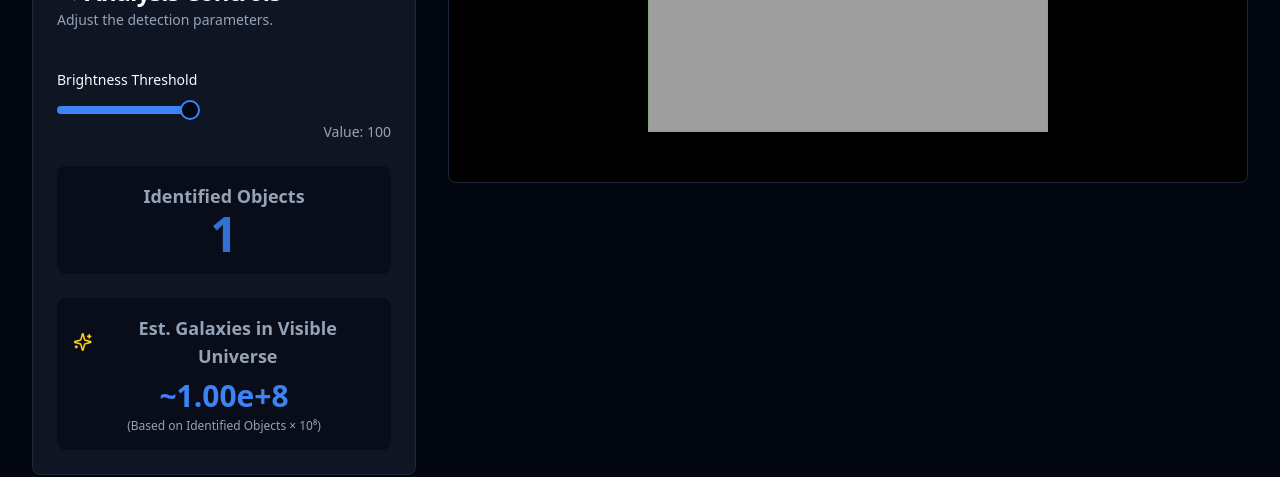
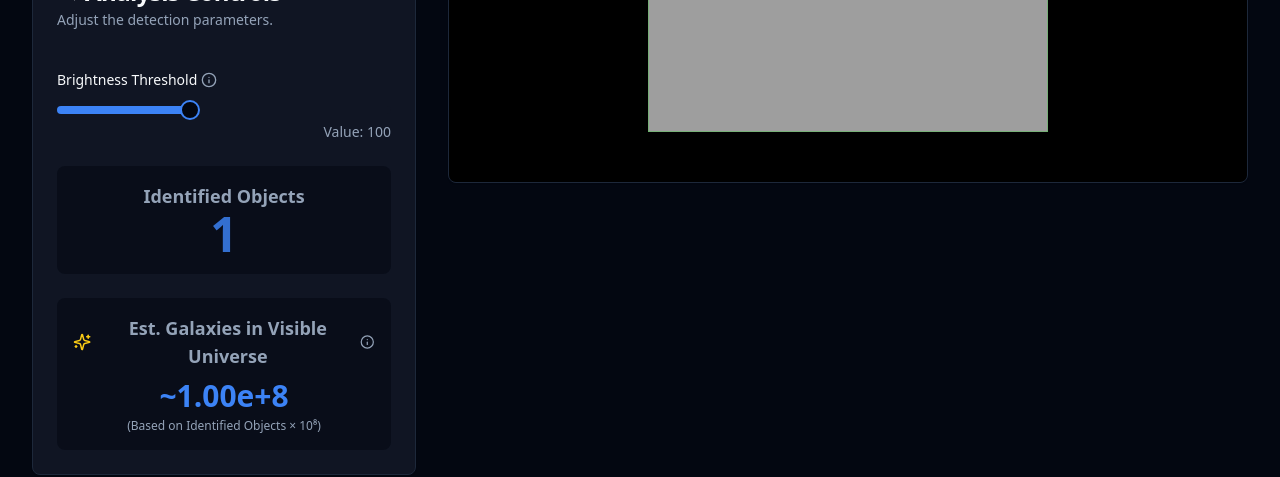
Before and after one commit to RiteshSingh/deepfield, a React (Vite) app: page / in a window 1280 px wide. Shown: the part 387-864 px from the top of the page. Built offline with nearby package versions, Linux system fonts and the light colour scheme.

Commit message:
Add explanations for UI elements
Add explanations for the brightness threshold and estimated galaxies in the visible universe.

```diff
--- a/src/pages/Index.tsx
+++ b/src/pages/Index.tsx
@@ -3,7 +3,8 @@ import ImageProcessor from '@/components/ImageProcessor';
 import { useDebounce } from '@/hooks/useDebounce';
 import { Slider } from '@/components/ui/slider';
 import { Card, CardContent, CardHeader, CardTitle, CardDescription } from '@/components/ui/card';
-import { ImageIcon, ZoomIn, Sparkles } from 'lucide-react';
+import { ImageIcon, ZoomIn, Sparkles, Info } from 'lucide-react';
+import { Tooltip, TooltipTrigger, TooltipContent, TooltipProvider } from '@/components/ui/tooltip';
 
 const DEEP_FIELD_IMAGES = [
   {
@@ -20,6 +21,7 @@ const Index = () => {
   const debouncedThreshold = useDebounce(brightnessThreshold, 300);
 
   return (
+    <TooltipProvider>
       <div className="min-h-screen w-full text-foreground p-4 sm:p-8">
         <header className="text-center mb-8">
           <h1 className="text-4xl sm:text-5xl font-bold tracking-tight bg-clip-text text-transparent bg-gradient-to-r from-primary to-cyan-400">
@@ -56,7 +58,23 @@ const Index = () => {
               <CardContent className="space-y-6 pt-4">
                 <div>
                   <label htmlFor="threshold-slider" className="block text-sm font-medium mb-4">
+                    <Tooltip>
+                      <TooltipTrigger asChild>
+                        <span className="inline-flex items-center gap-1 cursor-help">
                           Brightness Threshold
+                          <Info className="h-4 w-4 text-muted-foreground" />
+                        </span>
+                      </TooltipTrigger>
+                      <TooltipContent>
+                        <p className="max-w-xs">
+                          The Brightness Threshold is the pixel value above which the tool considers a pixel as bright, and below which it considers a pixel as dark.
+                          <br /><br />
+                          The lower the Brightness Threshold, the dimmer the object which can be identified. However, if it is too low, some of the objects start getting clubbed into one object.
+                          <br /><br />
+                          Try to select the Brightness Threshold so as to identify as many objects accurately as possible.
+                        </p>
+                      </TooltipContent>
+                    </Tooltip>
                   </label>
                   <Slider
                     id="threshold-slider"
@@ -81,7 +99,23 @@ const Index = () => {
                 <div className="text-center bg-background/50 p-4 rounded-lg">
                   <h3 className="text-lg font-semibold text-muted-foreground flex items-center justify-center gap-2">
                     <Sparkles className="h-5 w-5 text-yellow-400" />
+                    <Tooltip>
+                      <TooltipTrigger asChild>
+                        <span className="flex items-center gap-1 cursor-help">
                           <span>Est. Galaxies in Visible Universe</span>
+                          <Info className="h-4 w-4 text-muted-foreground" />
+                        </span>
+                      </TooltipTrigger>
+                      <TooltipContent>
+                        <p className="max-w-xs">
+                          Most of the identified objects in the deep field image are galaxies. This is because the region was selected for having one of the least number of objects from our own galaxy, the Milky Way.
+                          <br /><br />
+                          The area imaged is about ten billionth of the entire sky. So, the total number of galaxies can be estimated to be the number of identified objects × 10⁸.
+                          <br /><br />
+                          Zoom into the darkest regions of the image using mouse scroll and it is likely that you will see objects that are not identified by the tool. This means that the actual number of objects is more than identified by the tool.
+                        </p>
+                      </TooltipContent>
+                    </Tooltip>
                   </h3>
                   <p className="text-3xl font-bold text-primary mt-2">
                     {objectCount > 0 ? `~${(objectCount * 1e8).toExponential(2)}` : '0'}
@@ -109,6 +143,7 @@ const Index = () => {
           <p>Built with Lovable. Image credit: NASA, ESA, CSA, and STScI.</p>
         </footer>
       </div>
+    </TooltipProvider>
   );
 };
 
```
Lines whose indentation alone changed are shown as unchanged.
